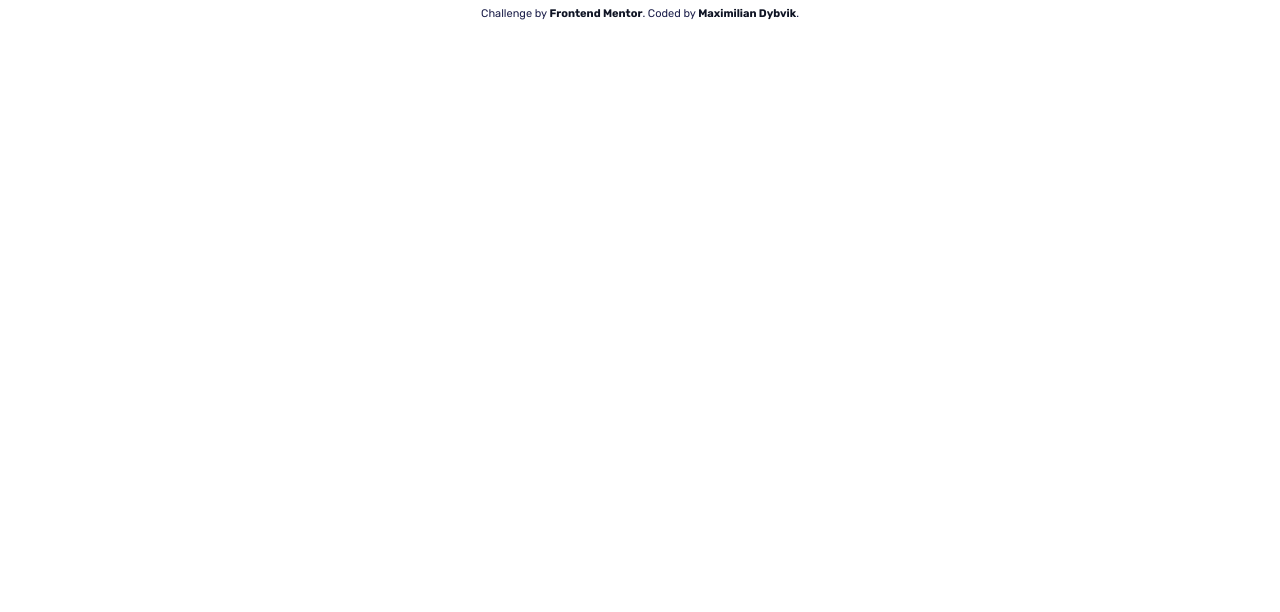
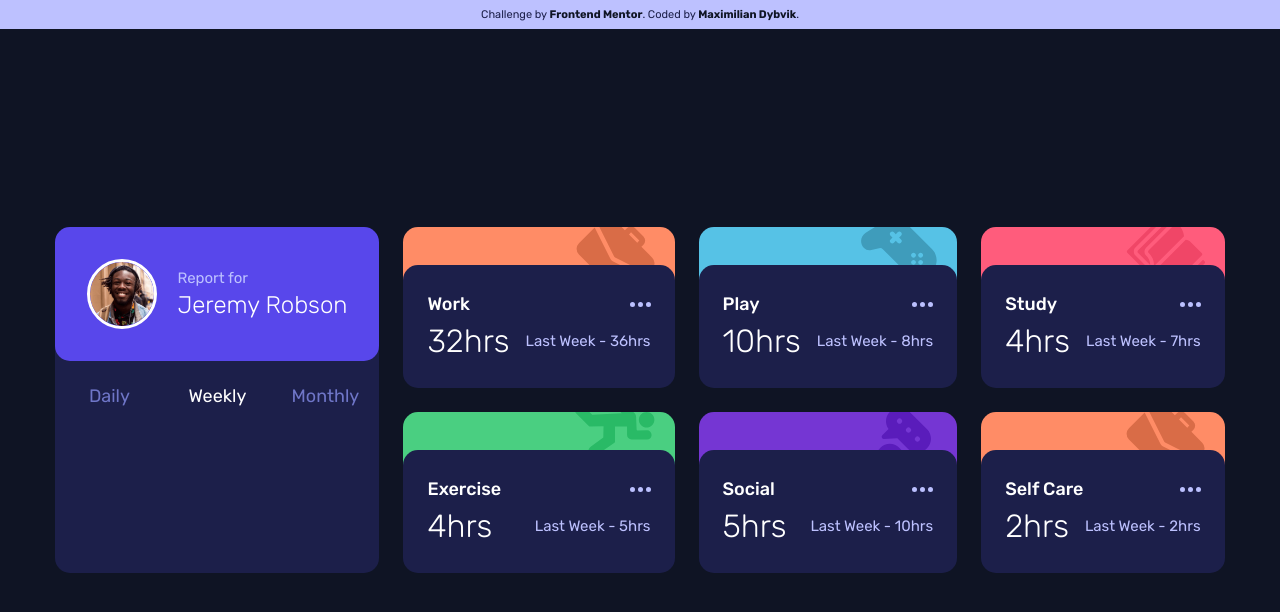
Before and after one commit to RegexRiddler/time-tracking-dashboard, a plain HTML site: page index.html in a window 1280 px wide. Drawn offline with Linux system fonts and the light colour scheme.

Commit message:
added some stylig to larger screens and generated content based on data.json

```diff
--- a/index.html
+++ b/index.html
@@ -3,14 +3,29 @@
 <head>
   <meta charset="UTF-8">
   <meta name="viewport" content="width=device-width, initial-scale=1.0">
-  <link rel="icon" type="image/png" sizes="32x32" href="./images/favicon-32x32.png">
+  <link rel="icon" type="image/png" sizes="32x32" href="./assets/images/favicon-32x32.png">
   <link rel="stylesheet" href="main.css">
   <script src="main.js" defer></script>
   <title>Frontend Mentor | Time tracking dashboard</title>
 </head>
 <body>
 
-
+  <main id="wrapper">
+    <div class="dashboard">
+      <div class="dashboard__user">
+        <img src="./assets/images/image-jeremy.png" alt="headshot of Jeremy smiling" width="64" height="64">
+        <div>
+          <p>Report for</p>
+          <h1>Jeremy Robson</h1>
+        </div>
+      </div>
+      <div class="dashboard__view">
+        <span>Daily</span>
+        <span>Weekly</span>
+        <span>Monthly</span>
+      </div>
+    </div>
+  </main>
 
   <footer class="attribution">
     <p>Challenge by <a href="https://www.frontendmentor.io?ref=challenge" target="_blank">Frontend Mentor</a>.
--- a/main.js
+++ b/main.js
@@ -0,0 +1,29 @@
+const contentWrapper =  document.querySelector('#wrapper');
+
+function appendItem(cardData) {
+  contentWrapper.innerHTML += `
+    <div class="card" style="background-image: url(./assets/images/icon-${cardData.title.toLowerCase()}.svg); background-color: var(--${cardData.title.toLowerCase()})">
+      <div class="card__content">
+        <div>
+          <h2>${cardData.title}</h2>
+          <img src="./assets/images/icon-ellipsis.svg" alt="menu ellipsis" width="21" height="5">
+        </div>
+        <div>
+          <h3>${cardData.timeframes.weekly.current}hrs</h3>
+          <p>Last Week - ${cardData.timeframes.weekly.previous}hrs</p>
+        </div>
+      </div>
+    </div>
+  `;
+
+  console.log(cardData);
+}
+
+fetch('./data.json')
+  .then(response => response.json())
+  .then(data => {
+    data.forEach(card => {
+      appendItem(card);
+    });
+  })
+  .catch(error => console.log(error));
--- a/scss/_attribution.scss
+++ b/scss/_attribution.scss
@@ -6,7 +6,7 @@
 	width: 100%;
 	padding: 8px;
 	text-align: center;
-	background-color: var(--white);
+	background-color: var(--pale-blue);
 	color: var(--dark-blue);
 
 	& a {
@@ -17,5 +17,6 @@
 	& p {
 		font-size: 11px;
 		margin: 0;
+		color: inherit;
 	}
 }
--- a/scss/_colors.scss
+++ b/scss/_colors.scss
@@ -13,5 +13,5 @@
   --dark-blue: hsl(235, 46%, 20%);
   --desaturated-blue: hsl(235, 45%, 61%);
   --pale-blue: hsl(236, 100%, 87%);
-  --white: hsl(0, 0%, 100);
+  --white: hsl(0, 0%, 100%);
 }
--- a/scss/_mixins.scss
+++ b/scss/_mixins.scss
@@ -1,6 +1,12 @@
 // Media Queries
 @mixin tablet-up {
-	@media (min-width: 960px) {
+	@media (min-width: 650px) {
 		@content;
 	}
 }
+
+@mixin desktop-up {
+	@media (min-width: 1200px) {
+		@content;
+	}
+}
--- a/scss/_typography.scss
+++ b/scss/_typography.scss
@@ -11,4 +11,25 @@ body {
   font-weight: 400;
   font-size: 1.125rem;
   color: var(--white);
+  line-height: normal;
 }
+
+h1 {
+  font-size: 1.5rem;
+  font-weight: 300;
+}
+
+h2 {
+  font-weight: 500;
+}
+
+h3 {
+  font-size: 2rem;
+  font-weight: 300;
+  margin-right: 1rem;
+}
+
+p {
+  font-size: 15px;
+  color: var(--pale-blue);
+}
--- a/scss/main.scss
+++ b/scss/main.scss
@@ -3,3 +3,111 @@
 @use 'colors';
 @use 'typography';
 @use 'attribution';
+
+body {
+  height: 100vh;
+  background-color: var(--very-dark-blue);
+  padding: 80px 16px;
+  align-content: center;
+  overflow: scroll;
+}
+
+main {
+  display: flex;
+  flex-direction: column;
+  justify-content: center;
+  align-items: center;
+  gap: 24px;
+
+  @include tablet-up {
+    display: grid;
+    grid-template-columns: max-content max-content;
+  }
+
+  @include desktop-up {
+    grid-template-columns: repeat(4, max-content);
+    grid-row: repeat(2, max-content);
+  }
+}
+
+.dashboard {
+  background-color: var(--dark-blue);
+  border-radius: 25px 25px 15px 15px;
+  width: 100%;
+  max-width: 327px;
+  grid-column-start: span 2;
+
+  @include tablet-up {
+    max-width: none;
+  }
+
+  @include desktop-up {
+    grid-column: 1;
+    grid-row-start: span 2;
+    height: 100%;
+  }
+
+  &__user {
+    background-color: var(--blue);
+    border-radius: 15px;
+    padding: 32px;
+    display: flex;
+    align-items: center;
+
+    img {
+      width: 4rem;
+      border: 3px solid var(--white);
+      border-radius: 50%;
+      box-sizing: content-box;
+      margin-right: 20px;
+    }
+
+    p {
+      margin-bottom: 4px;
+    }
+  }
+
+  &__view {
+    display: grid;
+    grid-template-columns: repeat(3, 1fr);
+    text-align: center;
+    padding: 24px 0;
+
+    span:not(:nth-of-type(2)) {
+      color: var(--desaturated-blue);
+      cursor: pointer;
+    }
+  }
+}
+
+.card {
+  padding-top: 38px;
+  border-radius: 15px 15px 25px 25px;
+  background-color: var(--work);
+  background-image: url(./assets/images/icon-work.svg);
+  background-repeat: no-repeat;
+  background-position: right 20px top -10px;
+  width: 100%;
+  max-width: 327px;
+
+  &__content {
+    background-color: var(--dark-blue);
+    padding: 28px 24px;
+    border-radius: 15px;
+
+    > div {
+      display: flex;
+      flex-direction: row;
+      justify-content: space-between;
+      align-items: center;
+
+      &:first-of-type {
+        margin-bottom: 7px;
+      }
+
+      img {
+        cursor: pointer;
+      }
+    }
+  }
+}
```
Also changed, not shown: main.css, 1 other file.
